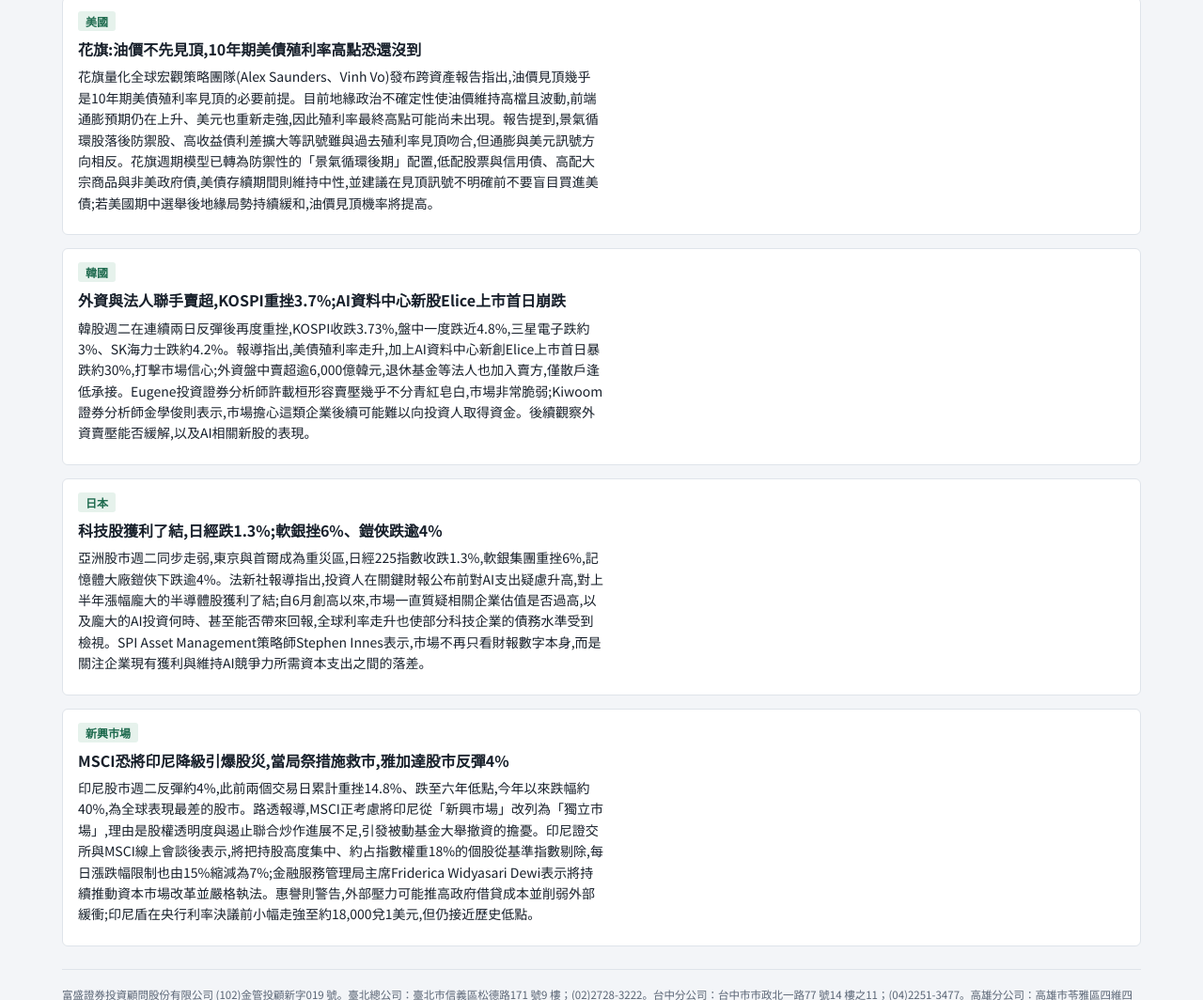
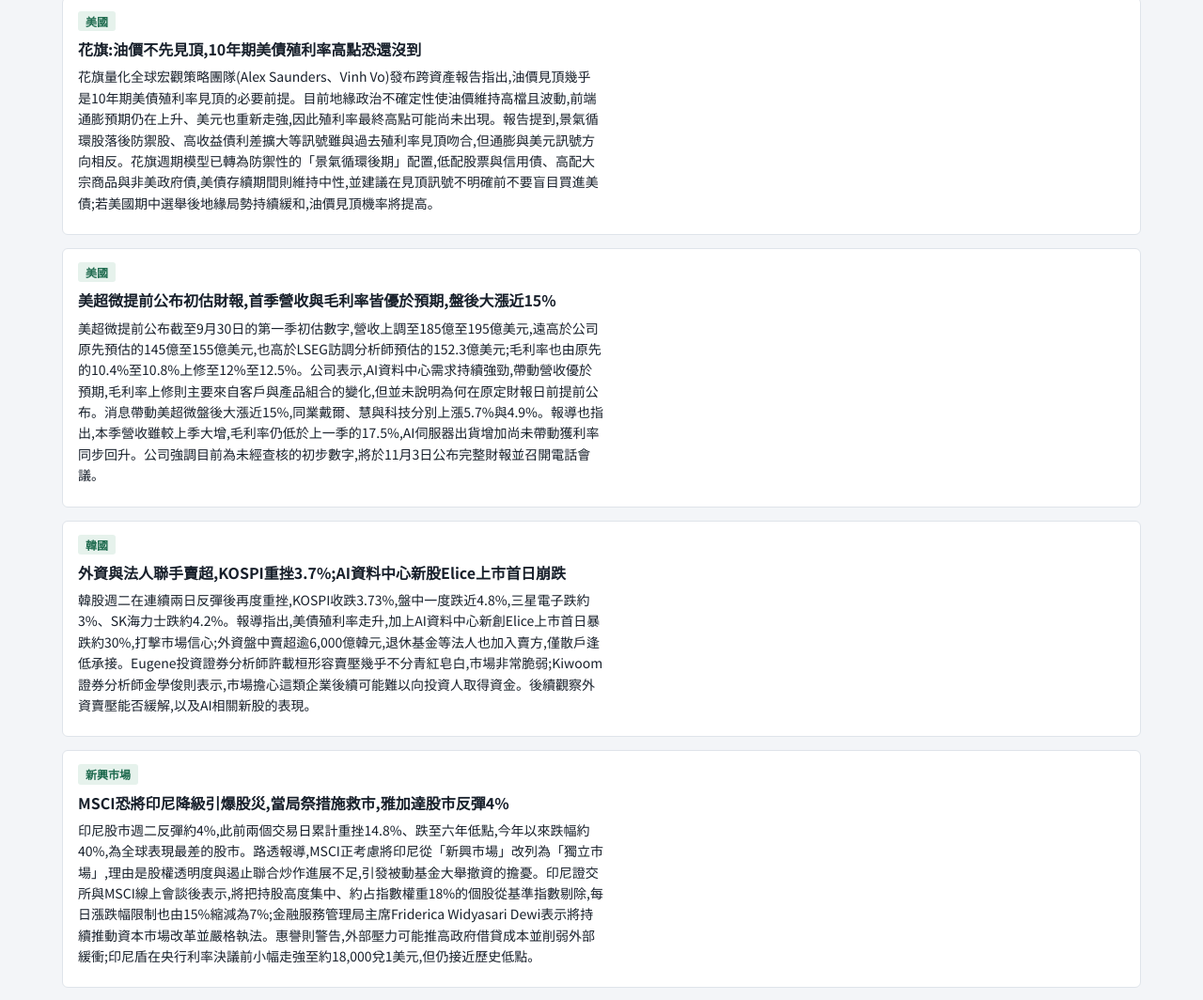
Before and after one commit to ymt3232111-pixel/line-morning-brief, a website: page briefs/2026-10-21.html in a window 1280 px wide. Shown: the part 2893-3957 px from the top of the page at 94% size. Drawn offline with Linux system fonts and the light colour scheme.

Commit message:
brief: 2026-10-21

```diff
--- a/briefs/2026-10-21.html
+++ b/briefs/2026-10-21.html
@@ -91,12 +91,12 @@
 <article><span class="lab">美國</span>
 <h3>花旗:油價不先見頂,10年期美債殖利率高點恐還沒到</h3>
 <p>花旗量化全球宏觀策略團隊(Alex Saunders、Vinh Vo)發布跨資產報告指出,油價見頂幾乎是10年期美債殖利率見頂的必要前提。目前地緣政治不確定性使油價維持高檔且波動,前端通膨預期仍在上升、美元也重新走強,因此殖利率最終高點可能尚未出現。報告提到,景氣循環股落後防禦股、高收益債利差擴大等訊號雖與過去殖利率見頂吻合,但通膨與美元訊號方向相反。花旗週期模型已轉為防禦性的「景氣循環後期」配置,低配股票與信用債、高配大宗商品與非美政府債,美債存續期間則維持中性,並建議在見頂訊號不明確前不要盲目買進美債;若美國期中選舉後地緣局勢持續緩和,油價見頂機率將提高。</p></article>
+<article><span class="lab">美國</span>
+<h3>美超微提前公布初估財報,首季營收與毛利率皆優於預期,盤後大漲近15%</h3>
+<p>美超微提前公布截至9月30日的第一季初估數字,營收上調至185億至195億美元,遠高於公司原先預估的145億至155億美元,也高於LSEG訪調分析師預估的152.3億美元;毛利率也由原先的10.4%至10.8%上修至12%至12.5%。公司表示,AI資料中心需求持續強勁,帶動營收優於預期,毛利率上修則主要來自客戶與產品組合的變化,但並未說明為何在原定財報日前提前公布。消息帶動美超微盤後大漲近15%,同業戴爾、慧與科技分別上漲5.7%與4.9%。報導也指出,本季營收雖較上季大增,毛利率仍低於上一季的17.5%,AI伺服器出貨增加尚未帶動獲利率同步回升。公司強調目前為未經查核的初步數字,將於11月3日公布完整財報並召開電話會議。</p></article>
 <article><span class="lab">韓國</span>
 <h3>外資與法人聯手賣超,KOSPI重挫3.7%;AI資料中心新股Elice上市首日崩跌</h3>
 <p>韓股週二在連續兩日反彈後再度重挫,KOSPI收跌3.73%,盤中一度跌近4.8%,三星電子跌約3%、SK海力士跌約4.2%。報導指出,美債殖利率走升,加上AI資料中心新創Elice上市首日暴跌約30%,打擊市場信心;外資盤中賣超逾6,000億韓元,退休基金等法人也加入賣方,僅散戶逢低承接。Eugene投資證券分析師許載桓形容賣壓幾乎不分青紅皂白,市場非常脆弱;Kiwoom證券分析師金學俊則表示,市場擔心這類企業後續可能難以向投資人取得資金。後續觀察外資賣壓能否緩解,以及AI相關新股的表現。</p></article>
-<article><span class="lab">日本</span>
-<h3>科技股獲利了結,日經跌1.3%;軟銀挫6%、鎧俠跌逾4%</h3>
-<p>亞洲股市週二同步走弱,東京與首爾成為重災區,日經225指數收跌1.3%,軟銀集團重挫6%,記憶體大廠鎧俠下跌逾4%。法新社報導指出,投資人在關鍵財報公布前對AI支出疑慮升高,對上半年漲幅龐大的半導體股獲利了結;自6月創高以來,市場一直質疑相關企業估值是否過高,以及龐大的AI投資何時、甚至能否帶來回報,全球利率走升也使部分科技企業的債務水準受到檢視。SPI Asset Management策略師Stephen Innes表示,市場不再只看財報數字本身,而是關注企業現有獲利與維持AI競爭力所需資本支出之間的落差。</p></article>
 <article><span class="lab">新興市場</span>
 <h3>MSCI恐將印尼降級引爆股災,當局祭措施救市,雅加達股市反彈4%</h3>
 <p>印尼股市週二反彈約4%,此前兩個交易日累計重挫14.8%、跌至六年低點,今年以來跌幅約40%,為全球表現最差的股市。路透報導,MSCI正考慮將印尼從「新興市場」改列為「獨立市場」,理由是股權透明度與遏止聯合炒作進展不足,引發被動基金大舉撤資的擔憂。印尼證交所與MSCI線上會談後表示,將把持股高度集中、約占指數權重18%的個股從基準指數剔除,每日漲跌幅限制也由15%縮減為7%;金融服務管理局主席Friderica Widyasari Dewi表示將持續推動資本市場改革並嚴格執法。惠譽則警告,外部壓力可能推高政府借貸成本並削弱外部緩衝;印尼盾在央行利率決議前小幅走強至約18,000兌1美元,但仍接近歷史低點。</p></article>
```
